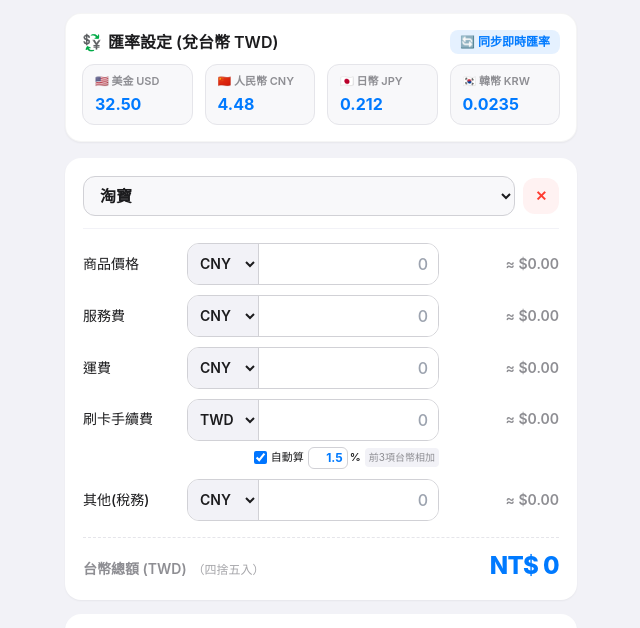
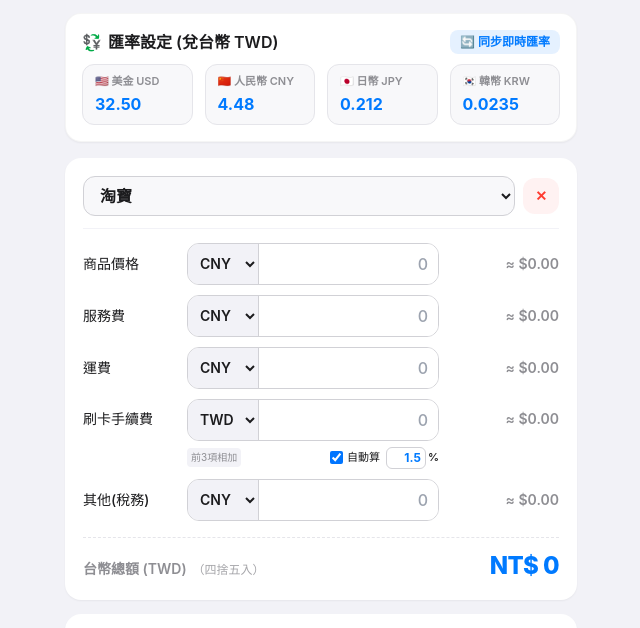
Before and after one commit to YYingHung/product_cp, a plain HTML site: page index.html in a window 1280 px wide. Shown: the part 87-715 px from the top of the page, without its empty margins (319-959 px from the left). Drawn offline with nearby package versions, Linux system fonts and the light colour scheme.

Commit message:
Update index.html

```diff
--- a/index.html
+++ b/index.html
@@ -253,8 +253,10 @@
                        class="fee-input val-cc w-full px-2.5 py-2 text-right text-sm sm:text-base font-medium text-[#1C1C1E] outline-none min-w-0"
                        oninput="sanitizeDecimalInput(this); manualCCInput(this);">
               </div>
-              <!-- 自動計算與備註列 -->
-              <div class="flex flex-wrap items-center justify-end gap-1 text-[11px] text-[#8E8E93]">
+              <!-- 前3項相加在左，自動算按鈕在右 -->
+              <div class="flex items-center justify-between text-[11px] text-[#8E8E93]">
+                <span class="bg-[#F2F2F7] text-[#8E8E93] text-[10px] px-1 py-0.5 rounded">前3項相加</span>
+                <div class="flex items-center gap-1.5">
                   <label class="inline-flex items-center gap-1 text-[#1C1C1E] font-medium cursor-pointer">
                     <input type="checkbox" class="cc-auto-check rounded text-[#007AFF] focus:ring-0 cursor-pointer" checked onchange="calculateAll()">
                     <span>自動算</span>
@@ -265,7 +267,7 @@
                            oninput="sanitizeDecimalInput(this); calculateAll();">
                     <span class="ml-0.5 font-semibold text-[#1C1C1E]">%</span>
                   </div>
-                <span class="bg-[#F2F2F7] text-[#8E8E93] text-[10px] px-1 py-0.5 rounded">前3項台幣相加</span>
+                </div>
               </div>
             </div>
             <div class="sub-twd-preview w-24 sm:w-28 text-right text-xs sm:text-sm font-semibold text-[#8E8E93] shrink-0 pt-2.5">
@@ -389,7 +391,7 @@
 
         const previews = card.querySelectorAll('.sub-twd-preview');
 
-        // 各項換算台幣（保留完整小數以供精確加總）
+        // 各項換算台幣
         const itemTwd = calcSubTwd('val-item', 'curr-item', previews[0]);
         const serviceTwd = calcSubTwd('val-service', 'curr-service', previews[1]);
         const shippingTwd = calcSubTwd('val-shipping', 'curr-shipping', previews[2]);
@@ -411,10 +413,9 @@
         } else {
           ccTwd = (parseFloat(ccInput.value) || 0) * getExchangeRate(ccCurrSelect.value);
         }
-        // 更新刷卡手續費右側的預覽（小數點第二位）
         previews[3].textContent = `≈ $${ccTwd.toLocaleString('en-US', { minimumFractionDigits: 2, maximumFractionDigits: 2 })}`;
 
-        // 總額加總（完整小數加總後，最後才四捨五入至整數）
+        // 總額加總
         const finalTotal = Math.round(firstThreeSumTwd + ccTwd + otherTwd);
         card.querySelector('.total-amount').textContent = `NT$ ${finalTotal.toLocaleString()}`;
 
```
Lines whose indentation alone changed are shown as unchanged.
